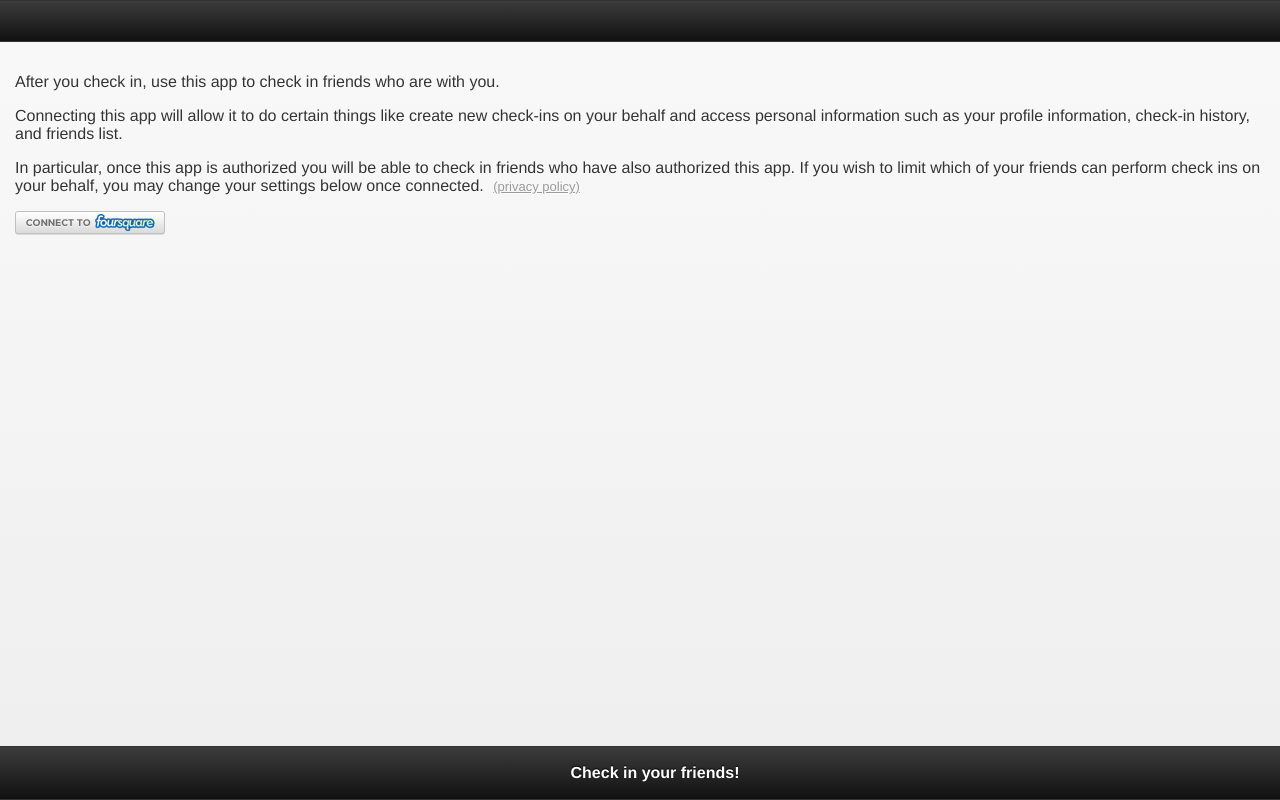
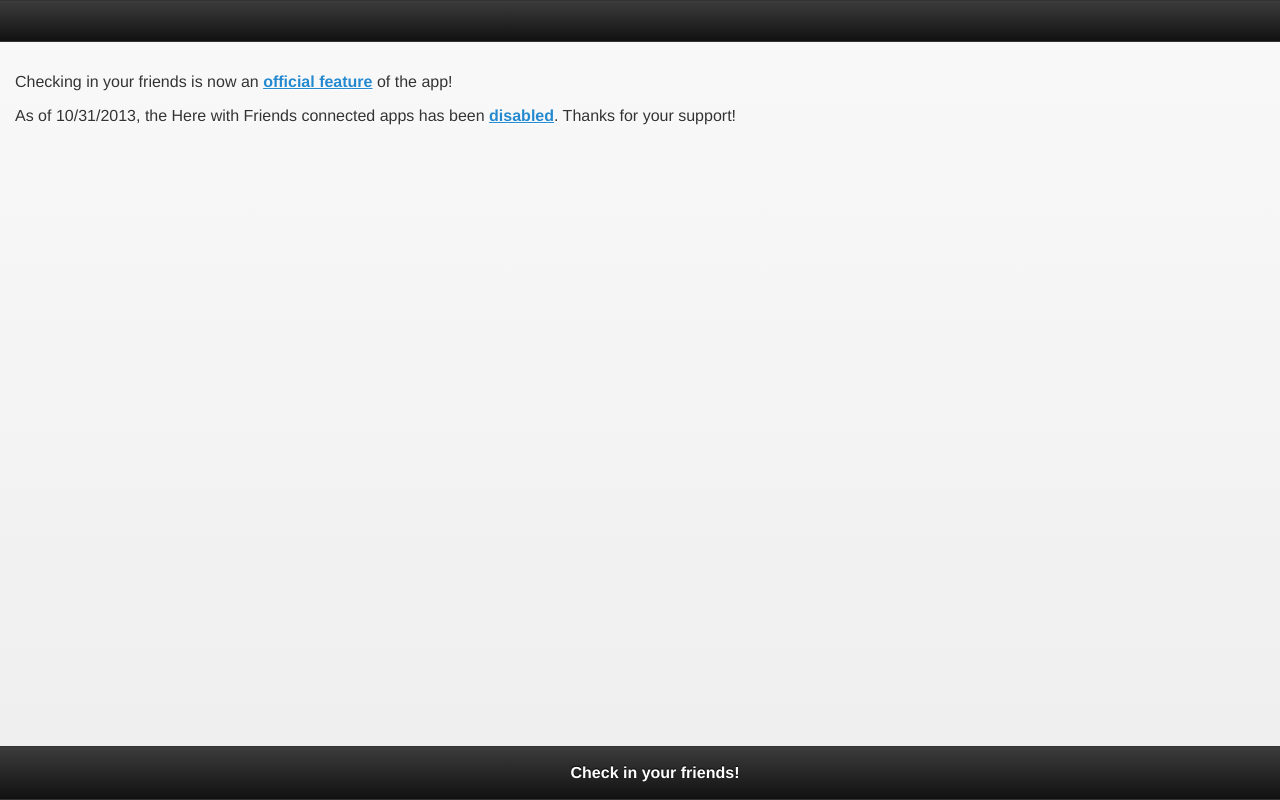
Before and after one commit to aposwolsky/u-r-not-alone, a Python web app: template templates/index.html in a window 1280 px wide. Run offline with Jinja, Linux system fonts and the light colour scheme; the template is opened without the code that fills it, so the values that code supplies are empty.

Commit message:
Update homepage since connected apps are disabled.

```diff
--- a/templates/index.html
+++ b/templates/index.html
@@ -66,6 +66,20 @@
   <div data-role="content">
     <div class="description">
       <p>
+        Checking in your friends is now an
+        <a href="http://blog.foursquare.com/2013/06/25/our-most-requested-feature-save-time-by-checking-in-your-friends/" rel="external">
+        official feature</a> of the app!
+      </p>
+      <p>
+        As of 10/31/2013, the Here with Friends connected apps has been
+        <a href="https://groups.google.com/forum/#!topic/foursquare-api/rpbLHXSNtXk" rel="external">disabled</a>.
+        Thanks for your support!
+      </p>
+    </div>
+
+    <!--
+    <div class="description">
+      <p>
         After you check in, use this app to check in friends who are with you.
       </p>
       <p>
@@ -86,6 +100,7 @@
         <img src="img/connect-white.png" />
       </a>
     </div>
+    -->
     <div class="authed" style="display: none;">
       <h3>Connected</h3>
       <div>Welcome
```
